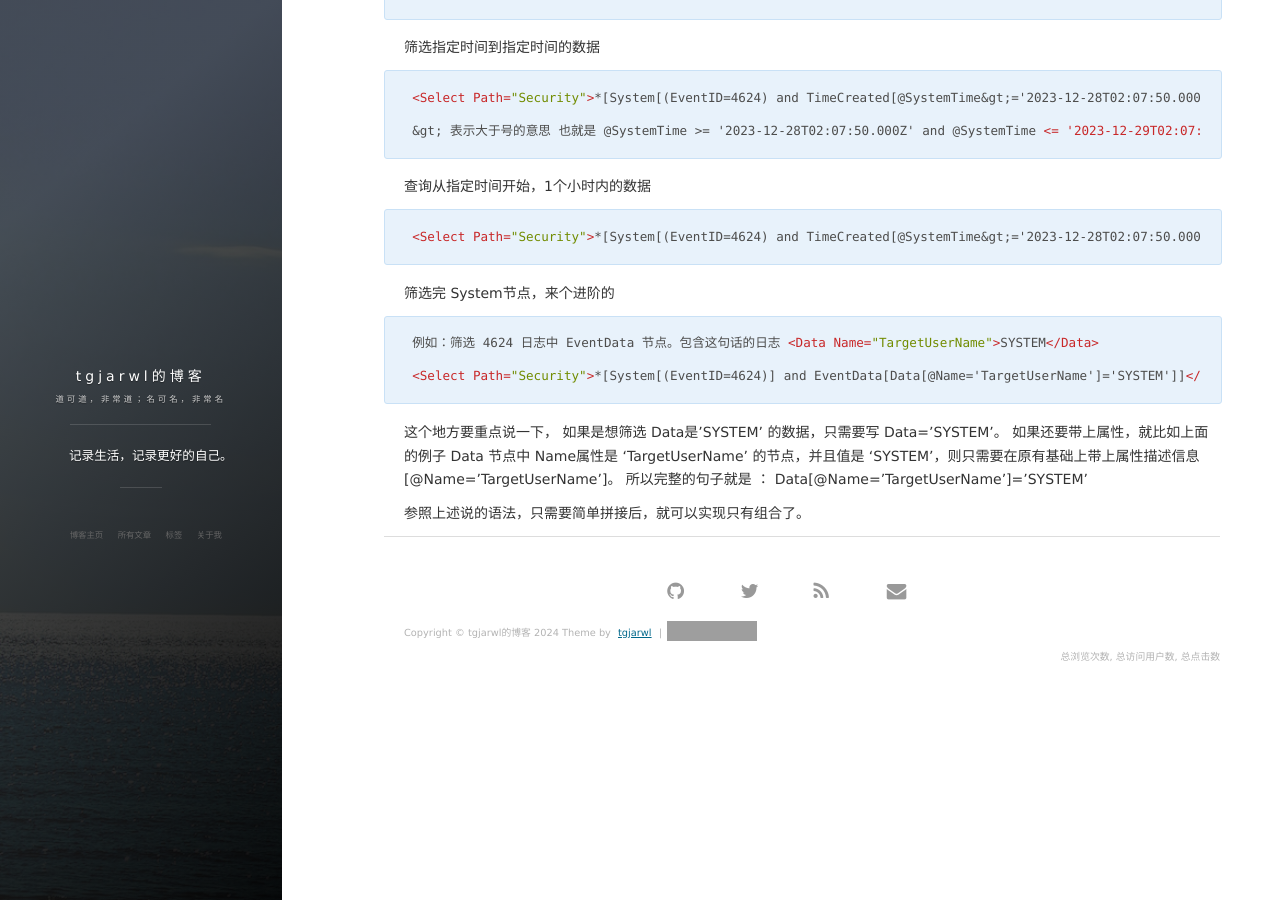
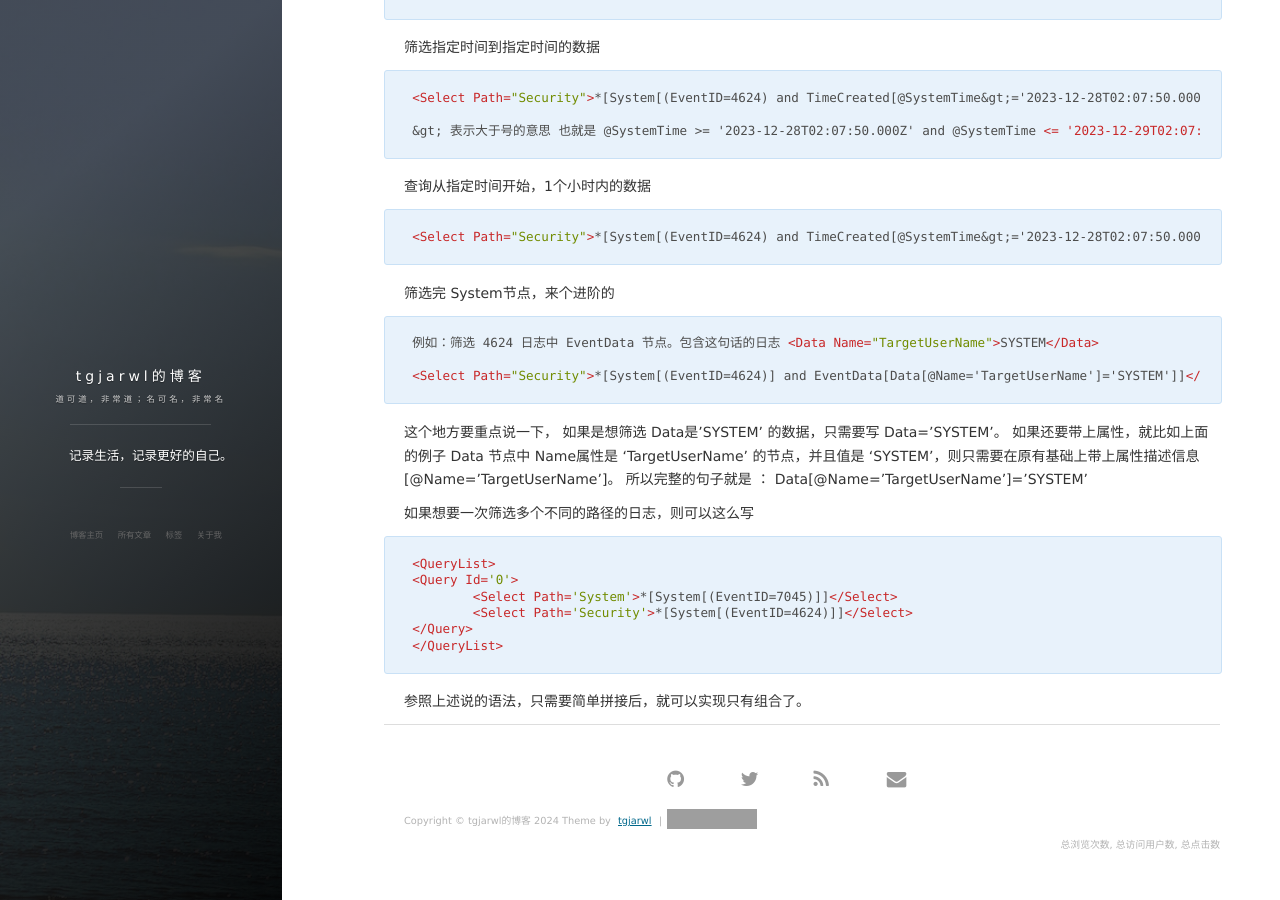
Before and after one commit to tgjarwl/tgjarwl.github.io, a Jekyll site: the page built from _posts/2023-12-29-eventlog-xpath.md, in a window 1280 px wide and 900 px high, scrolled down 1748 px. Built offline with Jekyll 4.4.1, drawn with Linux system fonts in a browser that asks for light colours; nearby versions of some CDN libraries; comment, search, counter and statistics services are not loaded; grey boxes are pictures that could not be loaded.

Commit message:
Update 2023-12-29-eventlog-xpath.md

````diff
--- a/_posts/2023-12-29-eventlog-xpath.md
+++ b/_posts/2023-12-29-eventlog-xpath.md
@@ -118,4 +118,14 @@
 所以完整的句子就是 ： Data[@Name='TargetUserName']='SYSTEM'
 
 
+如果想要一次筛选多个不同的路径的日志，则可以这么写
+```
+<QueryList>
+<Query Id='0'>
+	<Select Path='System'>*[System[(EventID=7045)]]</Select>
+	<Select Path='Security'>*[System[(EventID=4624)]]</Select>
+</Query>
+</QueryList>
+```
+
 参照上述说的语法，只需要简单拼接后，就可以实现只有组合了。
````
